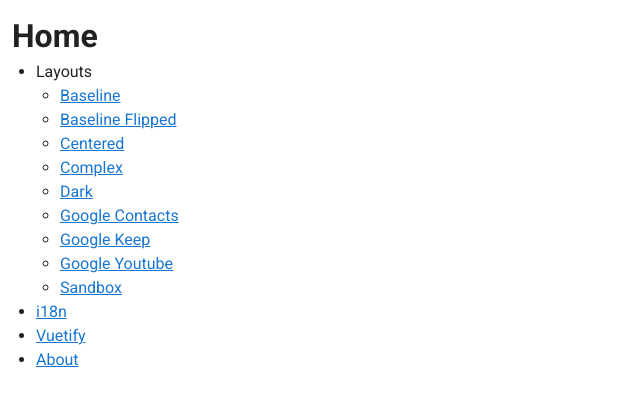
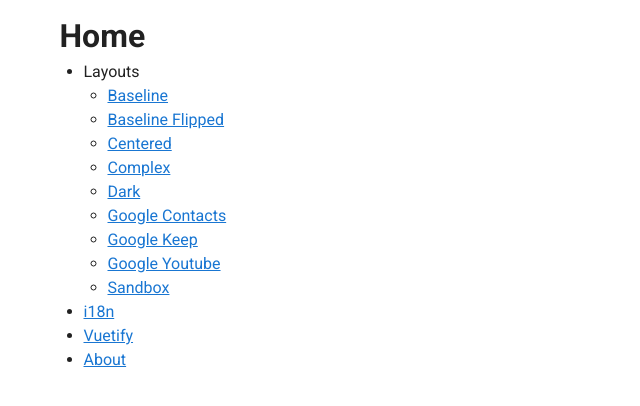
Before and after one commit to dogfoodlab/study-vueapp-mock, a Vue app: page / in a window 1280 px wide. Shown: the top 406 px of the page, without its empty margins (0-640 px from the left). Built offline with nearby package versions, Linux system fonts and the light colour scheme.

Commit message:
Page fix.

```diff
--- a/src/views/About.vue
+++ b/src/views/About.vue
@@ -1,5 +1,5 @@
 <template>
-  <v-container fluid>
+  <v-container>
     <v-content>
 
       <h1>This is an about page</h1>
--- a/src/views/Home.vue
+++ b/src/views/Home.vue
@@ -1,5 +1,5 @@
 <template>
-  <v-container fluid>
+  <v-container>
     <v-content>
 
       <h1>Home</h1>
```
